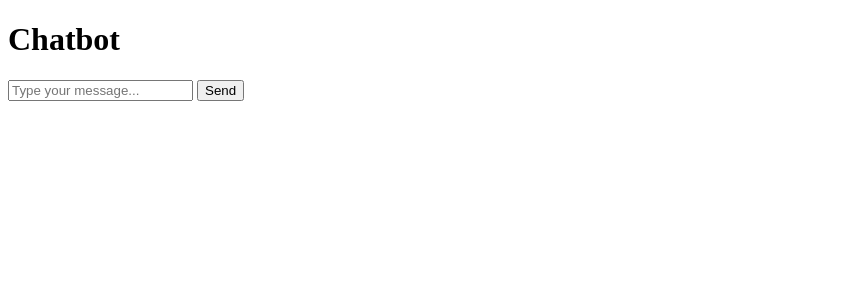
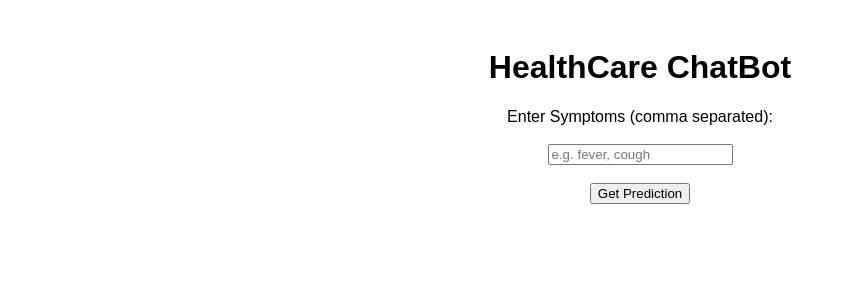
Before and after one commit to jayesnc2512/HealthBot, a Flask app: page / in a window 1280 px wide. Shown: the top 300 px of the page, without its empty margins (0-846 px from the left). Run offline with Flask 3, Linux system fonts and the light colour scheme.

Commit message:
ready for final

```diff
--- a/app.py
+++ b/app.py
@@ -9,7 +9,8 @@ def index():
 @app.route("/chat", methods=["POST"])
 def chat():
     user_responses = request.form.to_dict()
-    chatbot_responses = chatbot_logic(user_responses)
+    chatbot_responses=[]
+    chatbot_logic(user_responses,chatbot_responses)
     return jsonify({"chatbot_responses": chatbot_responses})
 
 if __name__ == "__main__":
--- a/chat_bot.py
+++ b/chat_bot.py
@@ -104,7 +104,7 @@ def getDescription():
 
 def getSeverityDict():
     global severityDictionary
-    with open("MasterData/symptom_severity.csv") as csv_file:
+    with open("MasterData/Symptom_severity.csv") as csv_file:
         csv_reader = csv.reader(csv_file, delimiter=",")
         line_count = 0
         try:
--- a/chat_test.py
+++ b/chat_test.py
@@ -110,7 +110,7 @@ def getDescription():
 
 def getSeverityDict():
     global severityDictionary
-    with open("MasterData/symptom_severity.csv") as csv_file:
+    with open("MasterData/Symptom_severity.csv") as csv_file:
         csv_reader = csv.reader(csv_file, delimiter=",")
         line_count = 0
         try:
--- a/templates/index.html
+++ b/templates/index.html
@@ -1,50 +1,62 @@
 <!DOCTYPE html>
-<html>
+<html lang="en">
 <head>
-    <title>Chatbot</title>
+    <meta charset="UTF-8">
+    <meta name="viewport" content="width=device-width, initial-scale=1.0">
+    <title>HealthCare ChatBot</title>
+    <style>
+        body {
+            font-family: Arial, sans-serif;
+            padding: 20px;
+        }
+        h1 {
+            text-align: center;
+        }
+        .form-container {
+            text-align: center;
+            margin-top: 20px;
+        }
+        .result {
+            margin-top: 20px;
+            font-size: 18px;
+        }
+    </style>
 </head>
 <body>
-    <h1>Chatbot</h1>
-    <div id="chatbox">
-      <!-- Display chat messages here -->
+    <h1>HealthCare ChatBot</h1>
+
+    <div class="form-container">
+        <form id="symptom-form">
+            <label for="symptoms">Enter Symptoms (comma separated):</label><br><br>
+            <input type="text" id="symptoms" name="symptoms" placeholder="e.g. fever, cough"><br><br>
+            <button type="submit">Get Prediction</button>
+        </form>
     </div>
-    <form id="user_input_form" action="/chat" method="POST">
-      <input
-        type="text"
-        id="user_input"
-        name="user_input"
-        placeholder="Type your message..."
-      />
-      <button type="submit">Send</button>
-    </form>
+
+    <div id="result" class="result"></div>
+    <div id="description" class="result"></div>
+
     <script>
-      // JavaScript to handle chat messages and user input
-      const chatbox = document.getElementById('chatbox');
-      const user_input_form = document.getElementById('user_input_form');
-      const user_input = document.getElementById('user_input');
+        // Handle form submission
+        document.getElementById('symptom-form').addEventListener('submit', function(event) {
+            event.preventDefault();  // Prevent page reload on form submit
 
-      user_input_form.addEventListener('submit', async (e) => {
-        e.preventDefault();
-        const userInput = user_input.value;
-        if (userInput.trim() !== '') {
-          // Display user's message in chatbox
-          chatbox.innerHTML += `<p>User: ${userInput}</p>`;
-          user_input.value = '';
+            var symptoms = document.getElementById('symptoms').value.split(',');
 
-          // Send user input to the server
-          const response = await fetch('/chat', {
+            // Send symptoms to the Flask server and get response
+            fetch('/get_response', {
                 method: 'POST',
-            body: new URLSearchParams({ user_input: userInput }),
-            headers: { 'Content-Type': 'application/x-www-form-urlencoded' },
+                body: new URLSearchParams(new FormData(document.getElementById('symptom-form')))
+            })
+            .then(response => response.json())
+            .then(data => {
+                // Display prediction and description
+                document.getElementById('result').innerText = data.result_message;
+                document.getElementById('description').innerText = "Description: " + data.description;
+            })
+            .catch(error => {
+                console.error('Error:', error);
             });
-
-          if (response.ok) {
-            const data = await response.json();
-            const chatbotResponse = data.response;
-            // Display chatbot's response in chatbox
-            chatbox.innerHTML += `<p>Chatbot: ${chatbotResponse}</p>`;
-          }
-        }
         });
     </script>
 </body>
```
Also changed, not shown: appMain.py (added, +79 -0 lines). Lines whose indentation alone changed are shown as unchanged.
